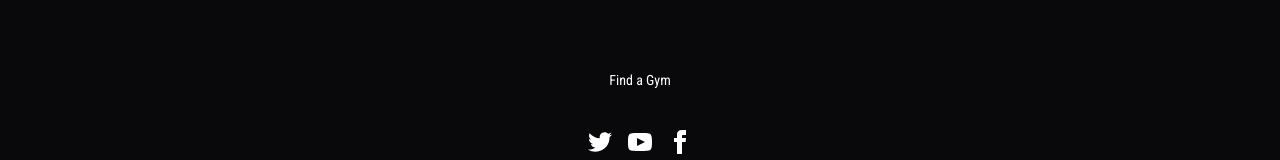
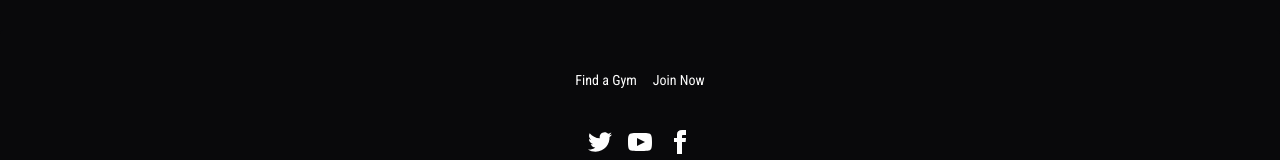
Before and after one commit to jlawcordova/elevation-fitness-gym, a Next.js app: page / in a window 1280 px wide. Shown: the part 1315-1475 px from the top of the page. Built offline with nearby package versions, Linux system fonts and the light colour scheme.

Commit message:
chore: add join now to footer

```diff
--- a/app/components/footer.tsx
+++ b/app/components/footer.tsx
@@ -6,6 +6,9 @@ export default function Footer() {
       <nav className="grid grid-flow-col gap-4">
         <Link href="/gyms" className="link link-hover">
           Find a Gym
+        </Link>
+        <Link href="/join" className="link link-hover">
+          Join Now
         </Link>
       </nav>
       <nav>
```
